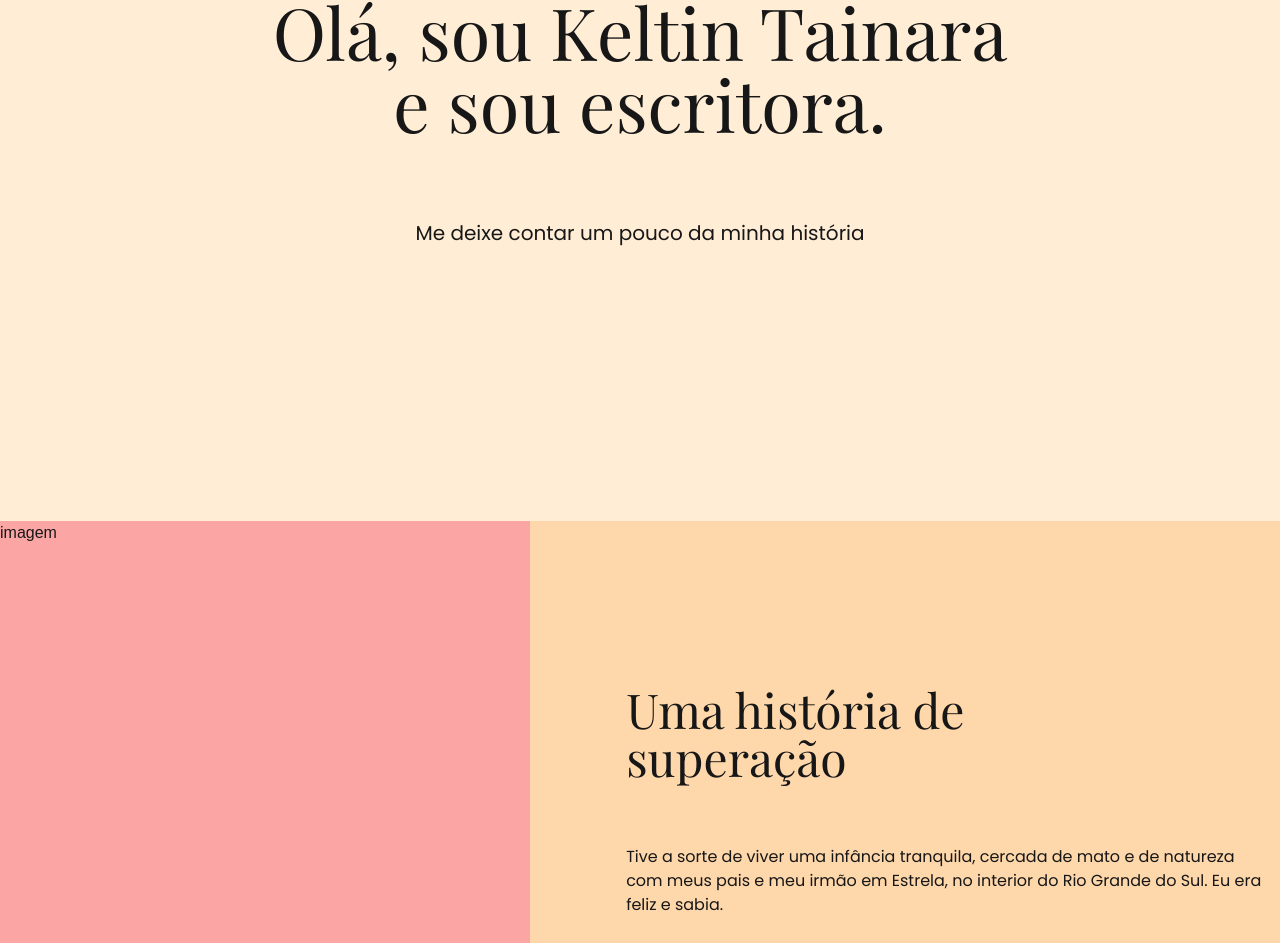
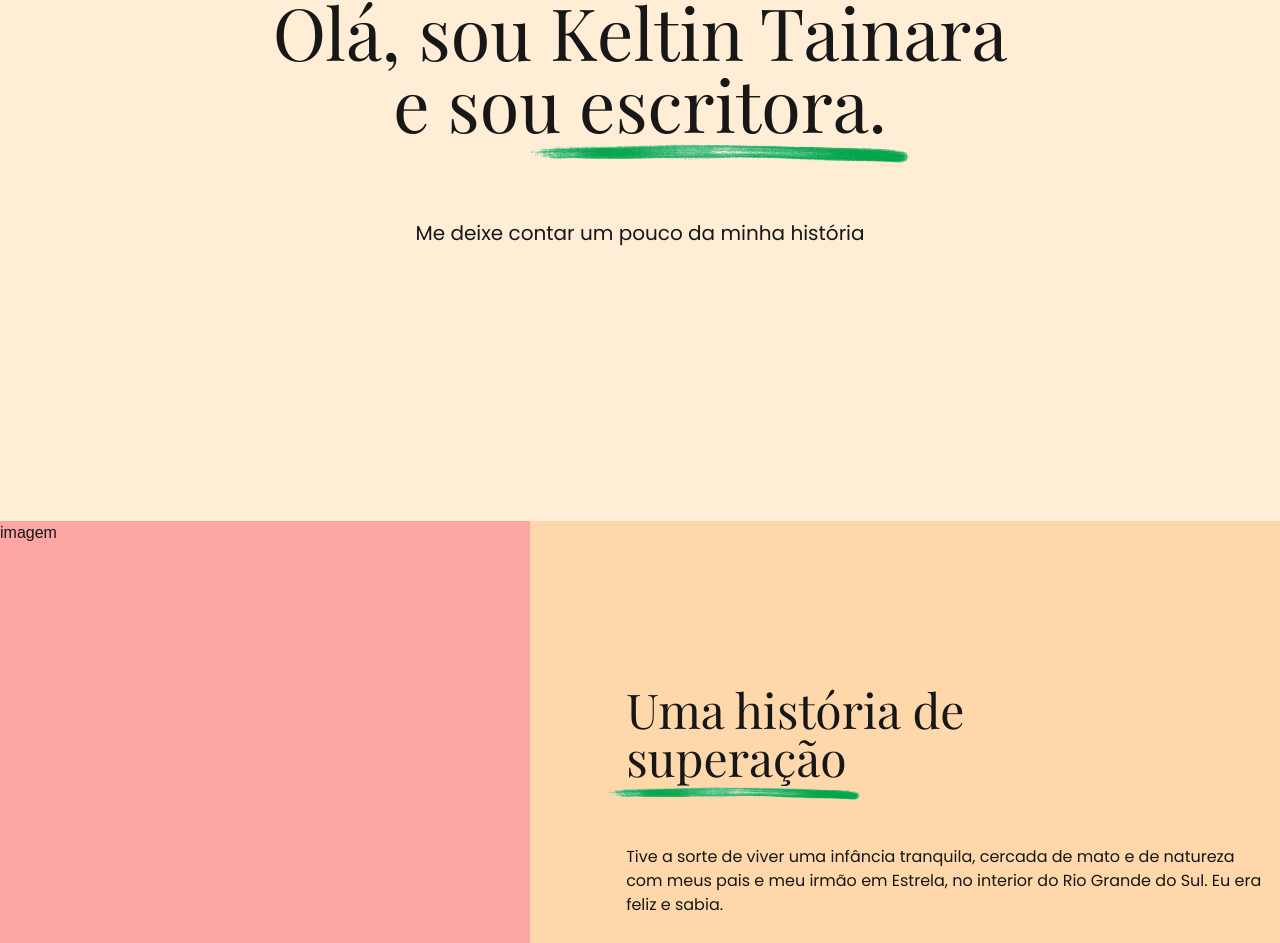
Before and after one commit to LeonardoCaml/ketlin-escritora, a Next.js app: page / in a window 1280 px wide. Shown: the part 279-1222 px from the top of the page. Built offline with nearby package versions, Linux system fonts and the light colour scheme.

Commit message:
commit from add new images in titles in absolute position

```diff
--- a/src/app/page.js
+++ b/src/app/page.js
@@ -2,6 +2,7 @@ import Image from "next/image";
 
 import borboleta from "./image/borboleta.jpg";
 import historia from "./image/historia.jpg";
+import reto from "./image/pincelReto.png";
 
 export default function Home() {
   return (
@@ -10,6 +11,11 @@ export default function Home() {
         <h1 className="text-center lg:text-7xl text-2xl lg:mb-20 mb-10 font-playfair">
           Olá, sou Keltin Tainara<br></br>e sou escritora.
         </h1>
+        <Image
+          src={reto}
+          alt=""
+          className="w-96 absolute translate-y-8 translate-x-20"
+        />
         <h1 className="lg:text-xl text-xs font-poppins">
           Me deixe contar um pouco da minha história
         </h1>
@@ -20,6 +26,11 @@ export default function Home() {
           <h1 className="font-playfair lg:text-5xl text-2xl sm:text-start text-center lg:w-[560px] w-96">
             Uma história de superação
           </h1>
+          <Image
+            src={reto}
+            alt=""
+            className="w-64 absolute -translate-y-32 -translate-x-5"
+          />
           <p className="font-poppins lg:text-base text-xs sm:text-start text-center sm:w-[640px] w-4/5">
             Tive a sorte de viver uma infância tranquila, cercada de mato e de
             natureza com meus pais e meu irmão em Estrela, no interior do Rio
```
Also changed, not shown: src/app/image/pincelCicular.png (added), src/app/image/pincelReto.png (added).
